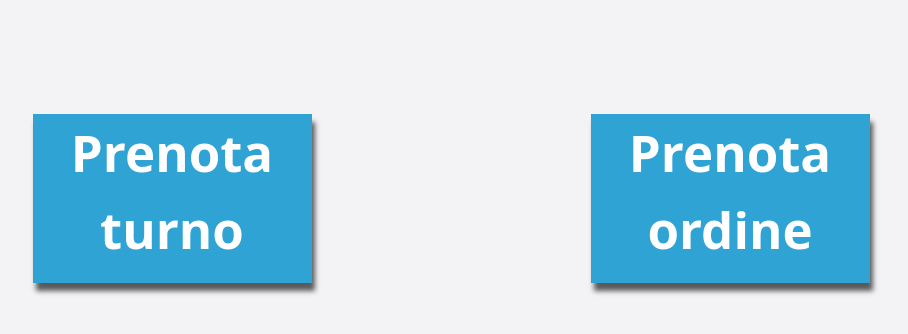
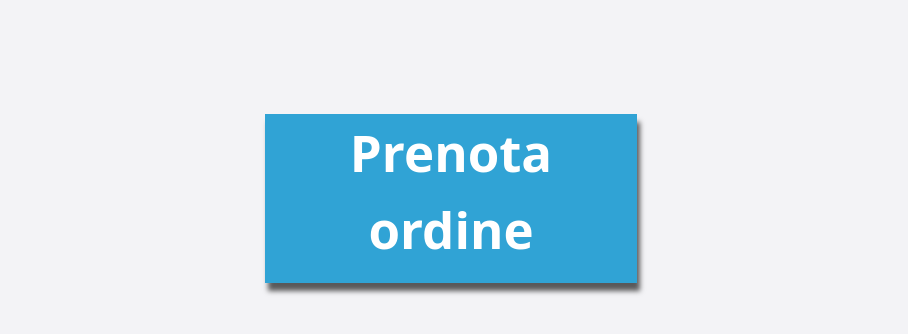
Before and after one commit to giacomomaglione/FoodAtHome, a Flask app: template website/templates/riderindex.html in a window 1280 px wide. Shown: the part 116-450 px from the top of the page, without its empty margins (189-1097 px from the left). Run offline with Flask 2, Linux system fonts and the light colour scheme; the template is opened without the code that fills it, so the values that code supplies are empty; some libraries are stand-ins or nearby versions.

Commit message:
Rider Index

```diff
--- a/website/templates/riderindex.html
+++ b/website/templates/riderindex.html
@@ -9,61 +9,10 @@
 <br>
 <div class="container my-5 centrato">
     <div class="row centrato">
-        <div class="pfive centrato col-xs-4 col-sm-5 col-md-4 col-lg-3">
-            <p class="text-center fw-bold" onclick="viewShiftPage()">Prenota turno</p>
-        </div>
-        <div class="col-xs-12 mobilestacco">
-            <br>
-        </div>
-        <div class="pfive centrato col-xs-4 col-sm-5 col-md-4 col-lg-3">
-            <p class="text-center fw-bold" onclick="viewOrderPage()">Prenota ordine</p>
+        <div class="pfive centrato col-xs-10 col-sm-10 col-md-6 col-lg-4" onclick="viewOrderPage()">
+            <p class="text-center fw-bold" >Prenota ordine</p>
         </div>
     </div>
-</div>
-
-<!-- Turni -->
-
-<div id="ShiftPage" class="container">
-    <style>
-        #ShiftPage{
-            display: none;
-        }
-    </style>
-    <div class="hiddenmedium hiddensmall">
-        <br>
-        <hr>
-        <br>
-        <div class="row centrato">
-            <div class="col-md-4 col-lg-4 col-sm-4 col-xs-12"><b>Data Turno</b></div>
-            <div class="col-md-4 col-lg-4 col-sm-4 col-xs-12"><b>Orario di inizio/fine</b></div>
-            <div class="col-md-4 col-lg-4 col-sm-4 col-xs-12"><b>Prenotazione</b></div>
-        </div>
-    </div>
-    <br>
-    <hr>
-    <br>
-    <div class="row centrato">
-        <div class="col-md-4 col-lg-4 col-sm-4 col-xs-12">10/02/2022</div>
-        <div class="col-md-4 col-lg-4 col-sm-4 col-xs-12">17:00/00:00</div>
-        <div class="col-md-4 col-lg-4 col-sm-4 col-xs-12"><button type="button" class="buttonsearch fw-bold my-3">Prenota turno</button></div>
-    </div>
-    <br>
-    <hr>
-    <br>
-    <div class="row centrato">
-        <div class="col-md-4 col-lg-4 col-sm-4 col-xs-12">10/02/2022</div>
-        <div class="col-md-4 col-lg-4 col-sm-4 col-xs-12">18:00/23:30</div>
-        <div class="col-md-4 col-lg-4 col-sm-4 col-xs-12"><button type="button" class="buttonsearch fw-bold my-3">Prenota turno</button></div>
-    </div>
-    <br>
-    <hr>
-    <br>
-    <div class="row centrato">
-        <div class="col-md-4 col-lg-4 col-sm-4 col-xs-12">10/02/2022</div>
-        <div class="col-md-4 col-lg-4 col-sm-4 col-xs-12">19:00/00:00</div>
-        <div class="col-md-4 col-lg-4 col-sm-4 col-xs-12"><button type="button" class="buttonsearch fw-bold my-3">Prenota turno</button></div>
-    </div>
-    <br>
 </div>
 
 <!-- Ordini -->
@@ -75,40 +24,40 @@
         }
     </style>
     <div class="hiddenmedium hiddensmall">
-        <br>
-        <hr>
-        <br>
         <div class="row centrato">
             <div class="col-md-4 col-lg-4 col-sm-4 col-xs-12"><b>Indirizzo locale</b></div>
             <div class="col-md-4 col-lg-4 col-sm-4 col-xs-12"><b>Indirizzo cliente</b></div>
             <div class="col-md-4 col-lg-4 col-sm-4 col-xs-12"><b>Prenotazione</b></div>
         </div>
     </div>
-    <br>
     <hr>
     <br>
     <div class="row centrato">
+        <br>
         <div class="col-md-4 col-lg-4 col-sm-4 col-xs-12">Via Roma,22 Casoria - Napoli</div>
         <div class="col-md-4 col-lg-4 col-sm-4 col-xs-12">Via Garibaldi, 99 Afragola - Napoli</div>
-        <div class="col-md-4 col-lg-4 col-sm-4 col-xs-12"><button type="button" class="buttonsearch fw-bold my-3">Prenota ordine</button></div>
+        <div class="col-md-4 col-lg-4 col-sm-4 col-xs-12"><button type="button" class="buttonsearch fw-bold my-3" onclick="viewOrderSpec()">Visualizza</button></div>
+        <br><br>
+        <div id="OrderSpec">
+            <style>
+                #OrderSpec{
+                    display: none;
+                }
+            </style>
+            <div class="row centrato ">
+                <div class="col-md-4 col-lg-4 col-sm-4 col-xs-12 hiddensmall "><b>Prezzo</b></div>
+                <div class="col-md-4 col-lg-4 col-sm-4 col-xs-12 hiddensmall"><b>Prodotti</b></div>
+                <div class="col-md-4 col-lg-4 col-sm-4 col-xs-12"><button type="button" class="buttonsearch fw-bold my-3" style="background-color: green; border-color: green">Prenota</button></div>
+            </div>
+            <div class="row centrato ">
+                <div class="col-md-4 col-lg-4 col-sm-4 col-xs-12">Prezzo</div>
+                <div class="col-md-4 col-lg-4 col-sm-4 col-xs-12">Prodotti</div>
+                <div class="col-md-4 col-lg-4 col-sm-4 col-xs-12"></div>
+            </div>
+            <br>
+        </div>
+        <hr>
     </div>
-    <br>
-    <hr>
-    <br>
-    <div class="row centrato">
-        <div class="col-md-4 col-lg-4 col-sm-4 col-xs-12">Via Roma,22 Casoria - Napoli</div>
-        <div class="col-md-4 col-lg-4 col-sm-4 col-xs-12">Via Garibaldi, 99 Afragola - Napoli</div>
-        <div class="col-md-4 col-lg-4 col-sm-4 col-xs-12"><button type="button" class="buttonsearch fw-bold my-3">Prenota ordine</button></div>
-    </div>
-    <br>
-    <hr>
-    <br>
-    <div class="row centrato">
-        <div class="col-md-4 col-lg-4 col-sm-4 col-xs-12">Via Roma,22 Casoria - Napoli</div>
-        <div class="col-md-4 col-lg-4 col-sm-4 col-xs-12">Via Garibaldi, 99 Afragola - Napoli</div>
-        <div class="col-md-4 col-lg-4 col-sm-4 col-xs-12"><button type="button" class="buttonsearch fw-bold my-3">Prenota ordine</button></div>
-    </div>
-    <br>
 </div>
 {% block footer %}
 {% endblock %}
```
